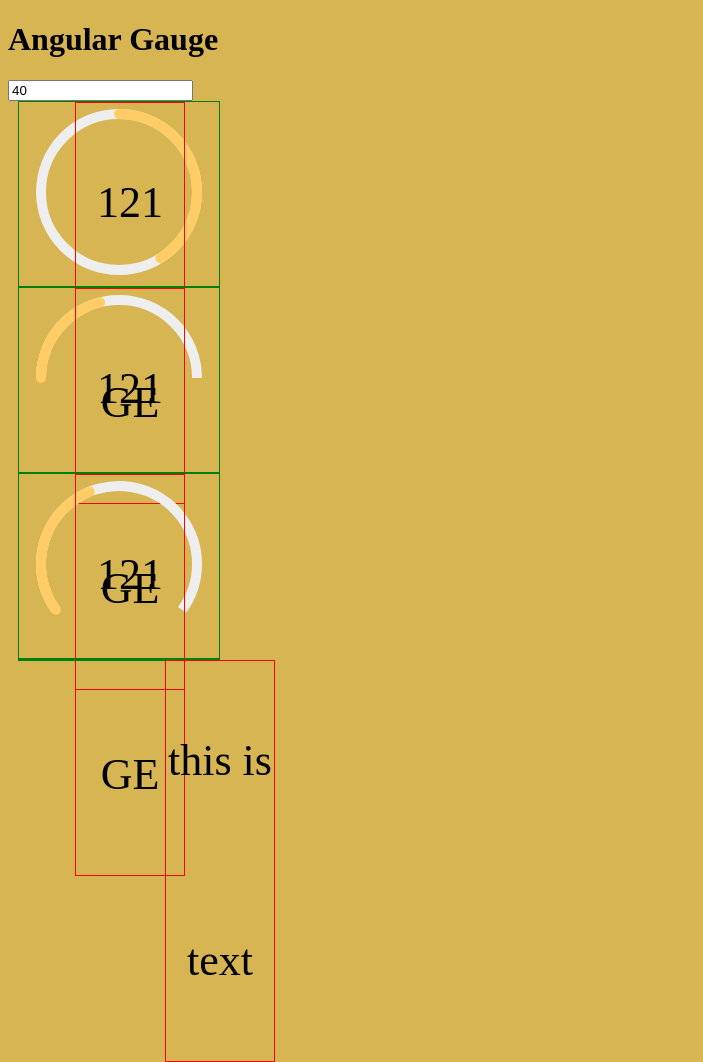
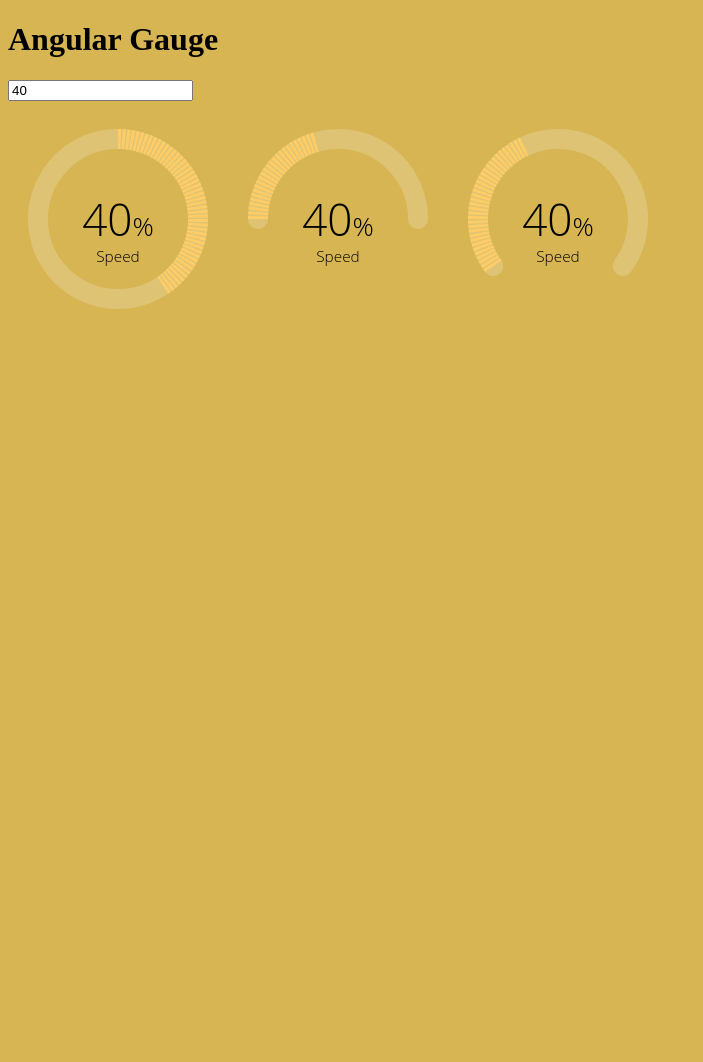
Before and after one commit to ashish-chopra/angular-gauge, a website: page examples/index.html in a window 1280 px wide. Shown: the whole page, without its empty margins (0-703 px from the left). After the commit the page ends 800 px from the top, so only its background shows below. Drawn offline with nearby package versions, Linux system fonts and the light colour scheme.

Commit message:
label placement added

```diff
--- a/examples/angular-gauge.js
+++ b/examples/angular-gauge.js
@@ -1,10 +1,10 @@
 /*!
- * angular-gauge - A gauge meter directive for Angular Apps and Dashboards
+ * angular-gauge - A reusable Gauge directive for Angular 1.x apps and dashboards
  *
- * Version: 0.1
+ * Version: 0.1.0
  *
  * Copyright 2016 Ashish Chopra
- * Released under the ISC license
+ * Released under the MIT license
  * https://github.com/ashish-chopra/angular-gauge/blob/master/LICENSE
  */
 (function (angular) {
@@ -25,7 +25,7 @@
 
         Gauge.prototype.getRadius = function () {
             var center = this.getCenter(),
-                radius = center.x - this.options.thick - 2;
+                radius = center.x - this.options.thick;
             return radius;
         };
         Gauge.prototype.drawBackground = function (start, end) {
@@ -34,8 +34,9 @@
                 radius = this.getRadius();
             context.beginPath();
             context.arc(center.x, center.y, radius, start, end, false);
+            context.lineCap = "round";
             context.lineWidth = this.options.thick;
-            context.strokeStyle = "#eee";
+            context.strokeStyle = "rgba(255,255,255,0.2)";
             context.stroke();
 
         };
@@ -65,7 +66,7 @@
             } else if (this.options.type == 'full') {
                 var head = 1.5 * Math.PI,
                     tail = 3.5 * Math.PI;
-            } else {
+            } else if(this.options.type === 'arch') {
                 var head = 0.8 * Math.PI,
                     tail = 2.2 * Math.PI;
             }
@@ -90,11 +91,11 @@
                     var newPos = head + 2 * stripe * movePerFrame;
                     context.arc(center.x, center.y, radius, head, newPos, false);
 
-                    context.lineCap = 'round';
+                    context.lineCap = 'butt';
                     context.lineWidth = thick;
                     context.strokeStyle = "#ffcc66";
                     context.stroke();
-                    head = newPos;
+                    head = newPos + stripe * movePerFrame;
 
                 } else {
                     cancelAnimationFrame(requestID);
@@ -135,7 +136,7 @@
         return {
             restrict: 'E',
             replace: true,
-            template: "<div class='parent'><span class='text'>121 GE</span><canvas height='180' width='180'></canvas></div>",
+            template: "<div class='parent'><span class='text text-span'>{{value}}<u>%</u></span><b class='text text-b'>Speed</b><canvas height='200' width='200'></canvas></div>",
             scope: {
                 value: "=",
                 used: "=",
--- a/examples/index.html
+++ b/examples/index.html
@@ -21,19 +21,40 @@
         .parent {
             margin: 0 10px;
             text-align: center;
-            border: 1px solid green;
+/*            border: 1px solid green;*/
             width: 200px;
             position: relative;
         }
         .text {
-            border: 1px solid red;
+/*          border: 1px solid red;*/
             display: inline-block;
+            font-weight: 100;
+            width: 100%;
+/*            margin: 0 23%;*/
+            position: absolute;
+            font-family: 'Open Sans';
+            text-align: center;
+            overflow: hidden;
+            text-overflow: ellipsis;
+        }
+        .text-span {
             font-size: 44px;
             line-height: 200px;
-            width: 54%;
-            position: absolute;
-            text-align: center;
-            margin: 0 23%;
+        }
+        .text-b {
+            font-size:15.3846px;
+            line-height: 276.923px;
+            font-weight: 200;
+        }
+        .text u {
+            text-decoration: none;
+            font-size: 0.6em;
+            font-weight: 200;
+        }
+
+        .gauge {
+            float: left;
+            margin-right: 10px;
         }
     </style>
 </head>
@@ -41,14 +62,11 @@
 <body ng-controller="demoController as dm" style="background-color:#d6b552;">
     <h1>Angular Gauge</h1>
     <input type="text" ng-model="dm.data">
-    <ng-gauge id="1" size="200" thick="10" type="full" value="dm.data"></ng-gauge>
-    <ng-gauge id="2" size="200" thick="10" type="semi" value="dm.data"></ng-gauge>
-    <ng-gauge id="3" size="200" thick="10" type="arch" value="dm.data"></ng-gauge>
-
-    <div class="parent">
-        <span class="text">this is text</span>
-
-    </div>
+    <br>
+    <br>
+    <ng-gauge class="gauge" id="1" size="200" thick="20" stripe="1" type="full" value="dm.data"></ng-gauge>
+    <ng-gauge class="gauge" id="2" size="200" thick="20" stripe="1" type="semi" value="dm.data"></ng-gauge>
+    <ng-gauge class="gauge" id="3" size="200" thick="20" stripe="1" type="arch" value="dm.data"></ng-gauge>
 </body>
 
 </html>
```
Also changed, not shown: src/angular-gauge.js (+7 -6 lines).
